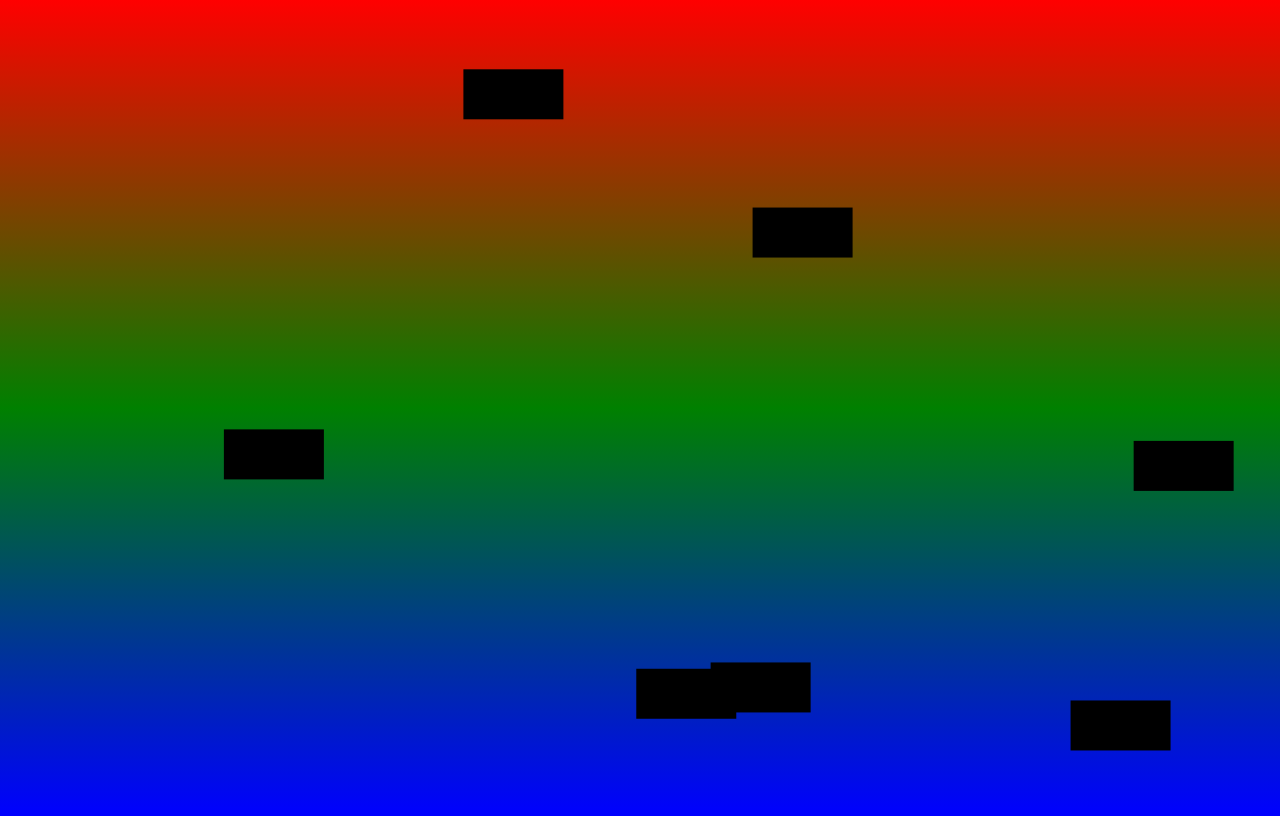
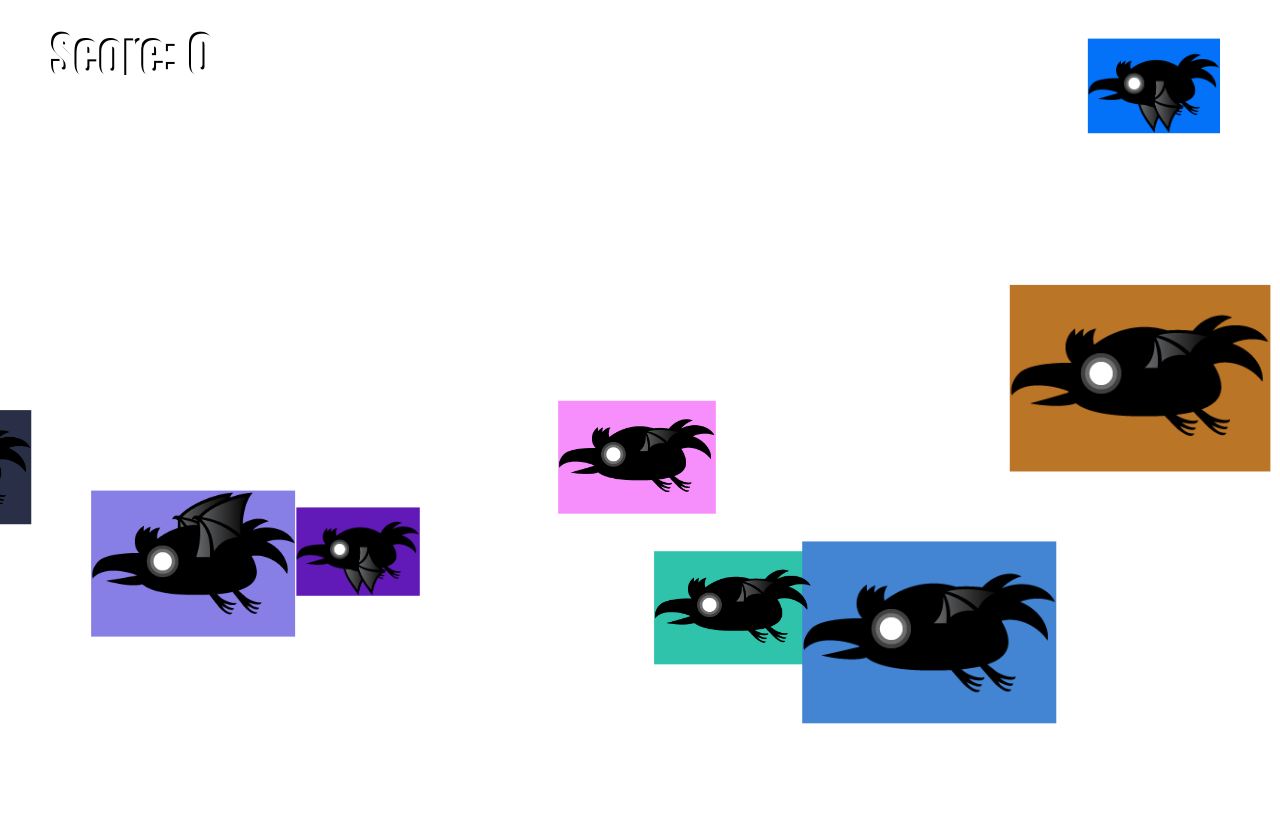
Before and after one commit to CodeAL1990/javascript-point-and-shoot, a plain HTML site: page index.html in a window 1280 px wide. Drawn offline with Linux system fonts and the light colour scheme.

Commit message:
Updated readme, reinforced knowledge of animation intervals and now learning collision detection

```diff
--- a/index.html
+++ b/index.html
@@ -8,6 +8,7 @@
     <link rel="stylesheet" href="styles.css" />
   </head>
   <body>
+    <canvas id="collisionCanvas"></canvas>
     <canvas id="canvas1"></canvas>
 
     <script src="script.js"></script>
--- a/script.js
+++ b/script.js
@@ -2,6 +2,13 @@ const canvas = document.getElementById("canvas1");
 const ctx = canvas.getContext("2d");
 canvas.width = window.innerWidth;
 canvas.height = window.innerHeight;
+const collisionCanvas = document.getElementById("collisionCanvas");
+const collisionCtx = collisionCanvas.getContext("2d");
+collisionCanvas.width = window.innerWidth;
+collisionCanvas.height = window.innerHeight;
+
+let score = 0;
+ctx.font = "bold 50px Impact";
 
 let timeToNextRaven = 0;
 let ravenInterval = 500;
@@ -10,33 +17,90 @@ let lastTime = 0;
 let ravens = [];
 class Raven {
   constructor() {
-    this.width = 100;
-    this.height = 50;
+    this.spriteWidth = 271;
+    this.spriteHeight = 194;
+    this.sizeModifier = Math.random() * 0.6 + 0.4;
+    this.width = this.spriteWidth * this.sizeModifier;
+    this.height = this.spriteHeight * this.sizeModifier;
     this.x = canvas.width;
     this.y = Math.random() * (canvas.height - this.height);
     this.directionX = Math.random() * 5 + 3;
     this.directionY = Math.random() * 5 - 2.5;
+    this.markedForDeletion = false;
+    this.image = new Image();
+    this.image.src = "raven.png";
+    this.frame = 0;
+    this.maxFrame = 4;
+    this.timeSinceFlap = 0;
+    this.flapInterval = Math.random() * 150 + 100;
+    this.randomColors = [
+      Math.floor(Math.random() * 255),
+      Math.floor(Math.random() * 255),
+      Math.floor(Math.random() * 255),
+    ];
+    this.color = `rgb(${this.randomColors[0]}, ${this.randomColors[1]}, ${this.randomColors[2]})`;
   }
-  update() {
+  update(deltaTime) {
+    if (this.y < 0 || this.y > canvas.height - this.height) {
+      this.directionY = this.directionY * -1;
+    }
     this.x -= this.directionX;
+    this.y += this.directionY;
+    if (this.x < 0 - this.width) this.markedForDeletion = true;
+    this.timeSinceFlap += deltaTime;
+    if (this.timeSinceFlap > this.flapInterval) {
+      if (this.frame > this.maxFrame) this.frame = 0;
+      else this.frame++;
+      this.timeSinceFlap = 0;
+    }
   }
   draw() {
-    ctx.fillRect(this.x, this.y, this.width, this.height);
+    collisionCtx.fillStyle = this.color;
+    collisionCtx.fillRect(this.x, this.y, this.width, this.height);
+    ctx.drawImage(
+      this.image,
+      this.frame * this.spriteWidth,
+      0,
+      this.spriteWidth,
+      this.spriteHeight,
+      this.x,
+      this.y,
+      this.width,
+      this.height
+    );
   }
 }
-const raven = new Raven();
+
+function drawScore() {
+  ctx.fillStyle = "black";
+  ctx.fillText("Score: " + score, 50, 75);
+  ctx.fillStyle = "white";
+  ctx.fillText("Score: " + score, 52, 77);
+}
+
+window.addEventListener("click", function (e) {
+  const detectPixelColor = collisionCtx.getImageData(e.x, e.y, 1, 1);
+  console.log(detectPixelColor);
+});
 
 function animate(timestamp) {
   ctx.clearRect(0, 0, canvas.width, canvas.height);
+  collisionCtx.clearRect(0, 0, canvas.width, canvas.height);
   let deltaTime = timestamp - lastTime;
   lastTime = timestamp;
   timeToNextRaven += deltaTime;
   if (timeToNextRaven > ravenInterval) {
     ravens.push(new Raven());
     timeToNextRaven = 0;
+    ravens.sort(function (a, b) {
+      return a.width - b.width;
+    });
   }
-  [...ravens].forEach((object) => object.update());
+  drawScore();
+  [...ravens].forEach((object) => object.update(deltaTime));
   [...ravens].forEach((object) => object.draw());
+  ravens = ravens.filter((object) => !object.markedForDeletion);
+  console.log(ravens);
   requestAnimationFrame(animate);
 }
 animate(0);
--- a/styles.css
+++ b/styles.css
@@ -1,5 +1,5 @@
 body {
-  background: linear-gradient(to bottom, red, green, blue);
+  /* background: linear-gradient(to bottom, red, green, blue); */
   width: 100vw;
   height: 100vh;
   overflow: hidden;
@@ -12,3 +12,6 @@ canvas {
   width: 100%;
   height: 100%;
 }
+
+#collisionCanvas {
+}
```
Also changed, not shown: 1 other file.
